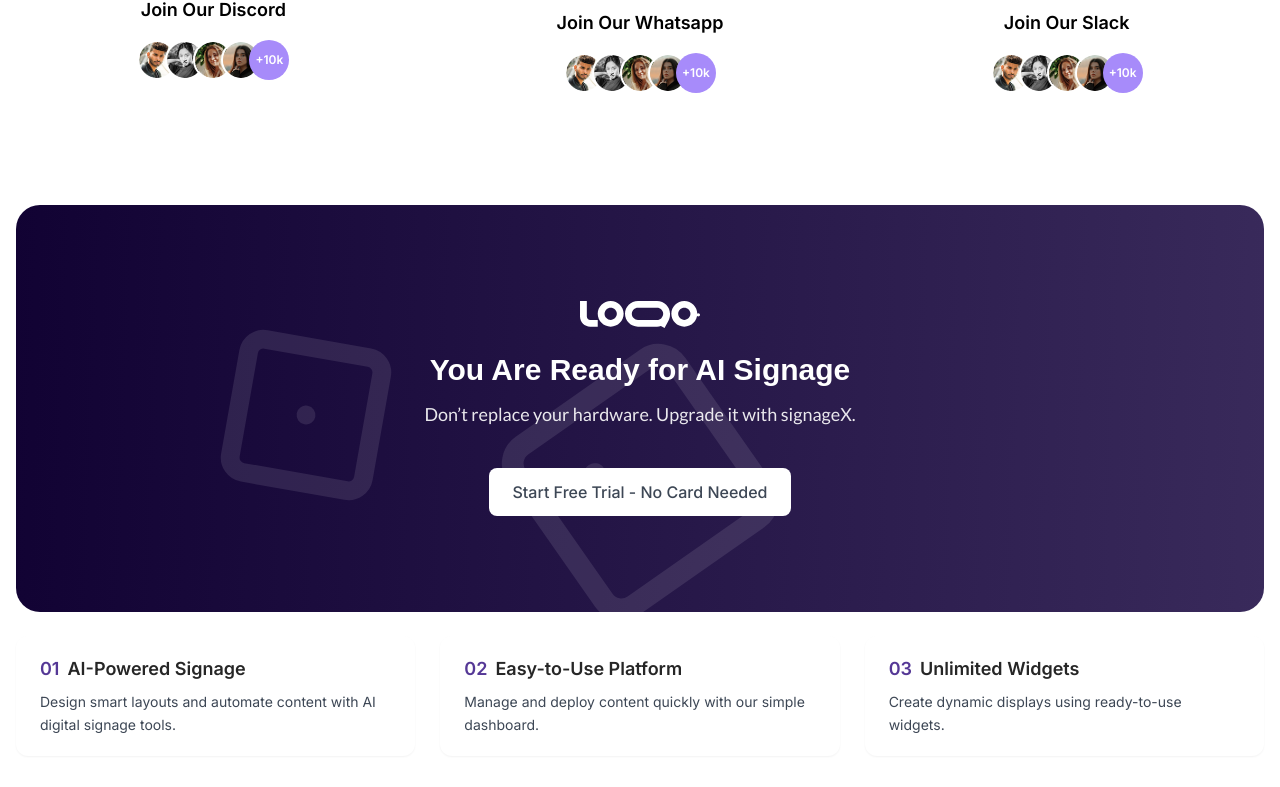
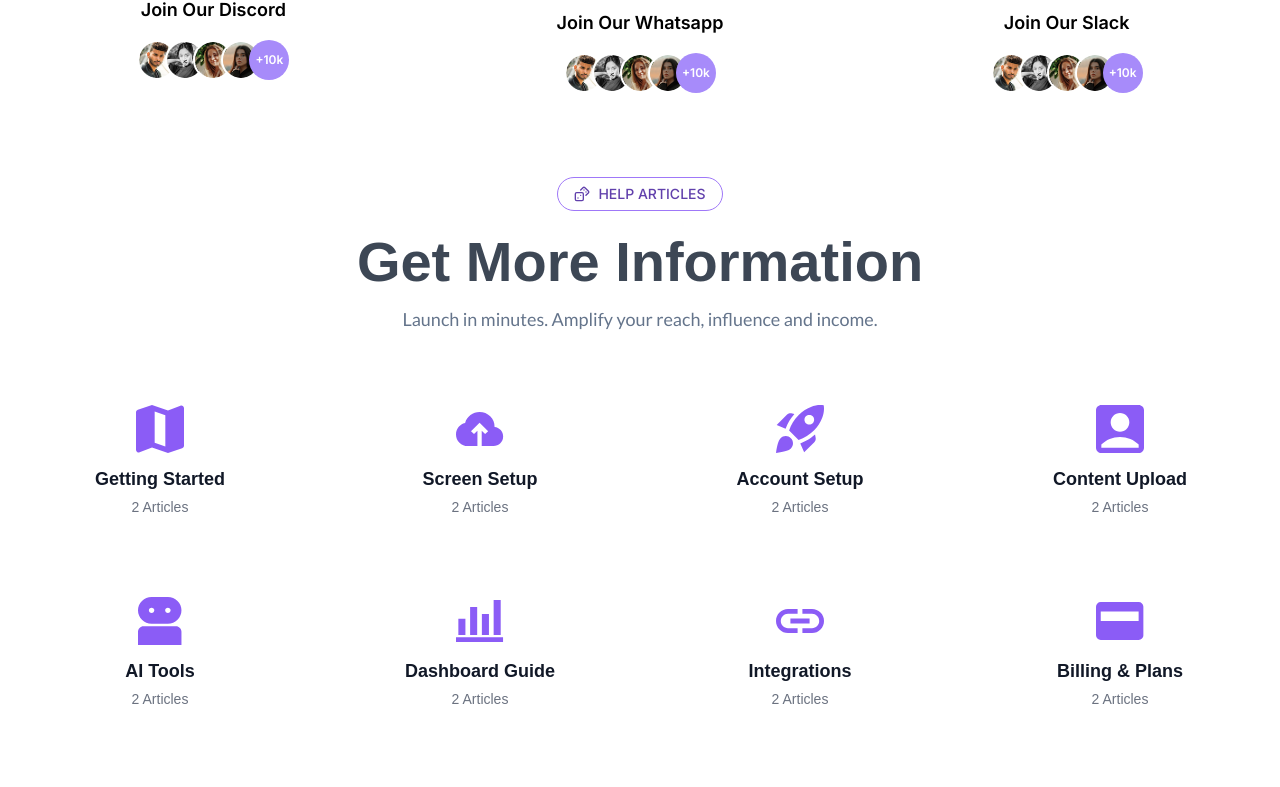
Before and after one commit to TechinoidProjects/signageX-Website, a Next.js app: page /resourcers in a window 1280 px wide. Shown: the part 958-1745 px from the top of the page. Built offline with nearby package versions, Linux system fonts and the light colour scheme; a web font is replaced by a local one.

Commit message:
Add Help Articles in the page

```diff
--- a/src/app/resourcers/page.tsx
+++ b/src/app/resourcers/page.tsx
@@ -1,6 +1,7 @@
 
 import Hero from "@/components/common/Hero";
 import HelpHero from "@/components/HelpCenter/Hero";
+import HelpArticles from "@/components/HelpCenter/HelpArticles";
 import CTA from "@/components/common/CTA";
 export default function Resources() {
   return (
@@ -14,8 +15,8 @@ export default function Resources() {
           imageTwoSrc = "/images/resources-hero-imge-two.png"
           buttonShown = {false}
       />
-
       <HelpHero badgeText="community" />
+      <HelpArticles />
 
 
       <CTA />
```
